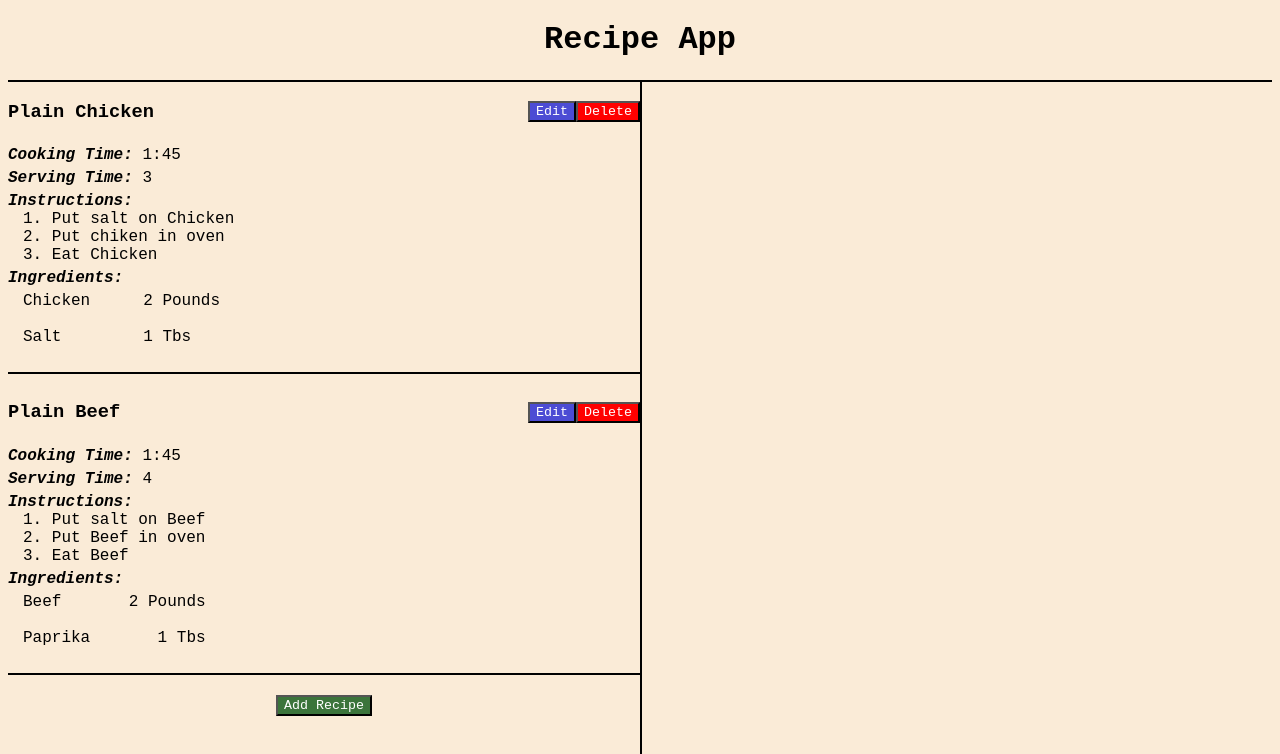
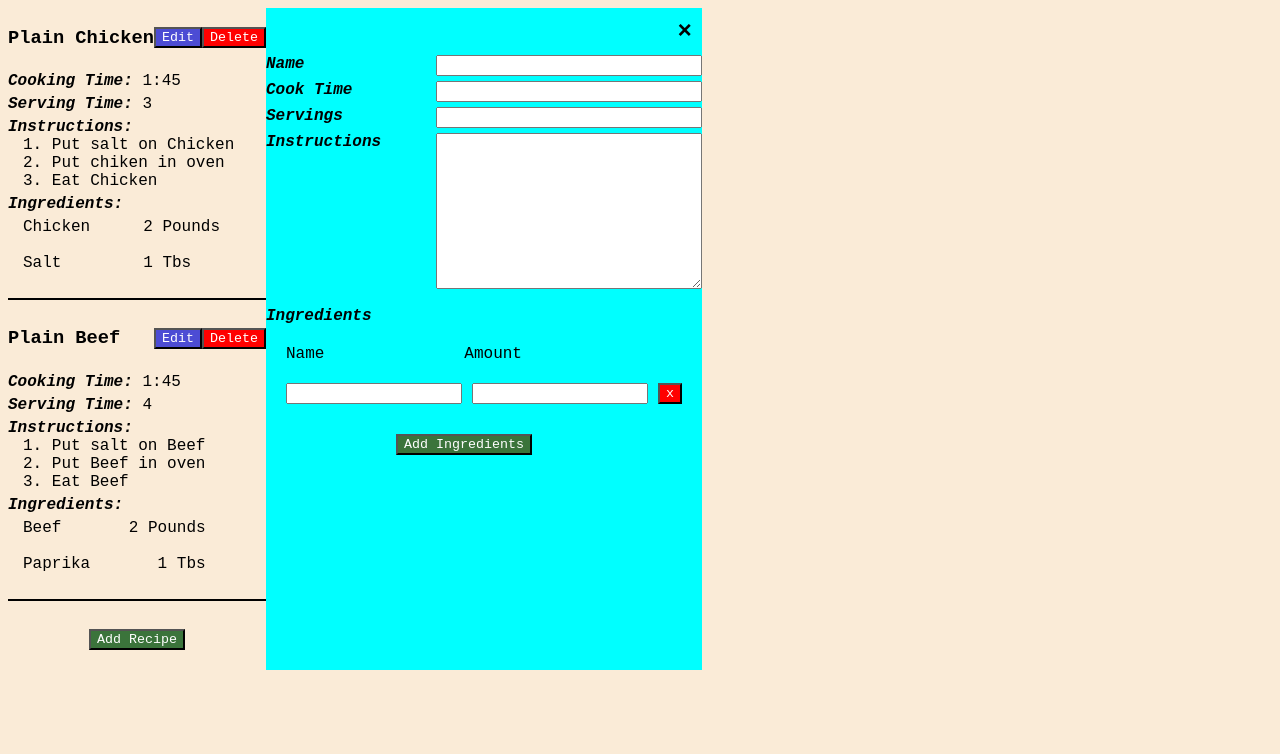
Before and after one commit to Hammad-Ahmed192000/Recipe-WebApp, a React (Create React App) app: page / in a window 1280 px wide. Shown: the top 754 px of the page. Built offline with nearby package versions, Linux system fonts and the light colour scheme.

Commit message:
Adding RecipeEdit and RecipeEditIngredients Components with their CSS

```diff
--- a/src/App.css
+++ b/src/App.css
@@ -13,9 +13,16 @@ body {
     background-color: antiquewhite;
 }
 
+.App {
+    display: flex;
+    /* justify-content: space-evenly; */
+}
+
 .recipe-list {
     /* background-color: grey; */
-    width: 50%;
+    width: 100%;
+    display: flex;
+    flex-direction: column;
 }
 
 .recipe-list-div {
@@ -89,3 +96,36 @@ body {
     column-gap: 50px;
     /* justify-content: flex-start; */
 }
+
+.recipe-edit {
+    display: flex;
+    flex-direction: column;
+    /* width: 100%; */
+    /* max-height: 100%; */
+    background-color: aqua;
+}
+
+.recipe-edit-remove-btn-div {
+    align-self: flex-end;
+}
+
+.recipe-edit-remove-btn {
+    background-color: transparent;
+    border: none;
+    font-size: 1.5rem;
+    font-weight: bolder;
+    padding: 10px;
+}
+
+.recipe-edit-details-grid {
+    display: grid;
+    grid-template-columns: repeat(2, auto);
+    row-gap: 5px;
+    column-gap: 50px;
+    /* justify-content: flex-start; */
+}
+
+label {
+    font-weight: bolder;
+    font-style: oblique;
+}
--- a/src/App.js
+++ b/src/App.js
@@ -3,6 +3,7 @@ import './App.css';
 import RecipeList from './Components/RecipeList';
 import { useState, useEffect } from 'react';
 import { v4 as uuidv4 } from 'uuid';
+import RecipeEdit from './Components/RecipeEdit';
 
 
 export const RecipeContext = React.createContext();
@@ -12,6 +13,8 @@ const LOCAL_STORAGE_KEY = 'cookingWithReact.react';
 function App() {
 
   const [recipes, setRecipes] = useState(sampleRecipes)
+
+
 
 
   // local storage Functionality code...
@@ -27,10 +30,10 @@ function App() {
   },[recipes]);
 
 
-  const recipeContextValue = {
-    handleRecipeAdd,
-    handleRecipeDelete
-  }
+  // const recipeContextValue = {
+  //   handleRecipeAdd,
+  //   handleRecipeDelete
+  // }
 
   function handleRecipeAdd() {
     const newRecipe = {
@@ -59,19 +62,23 @@ function App() {
     setRecipes(recipes.filter(recipe => recipe.id !== id));
   }
 
+  const recipeContextValue = {
+    handleRecipeAdd,
+    handleRecipeDelete
+  }
 
   return (
 
     <div className="App">
-      <h1 style={{
+      {/* <h1 style={{
         textAlign:'center',
       }}> Recipe App </h1>
-
-      <div className='horizontal-line'></div>
+       */}
+      {/* <div className='horizontal-line'></div> */}
 
       <RecipeContext.Provider value={recipeContextValue}>
 
-      <RecipeList recipes={recipes} />
+        <RecipeList recipes={recipes} />
 
          {/* handleRecipeAdd={handleRecipeAdd}
          handleRecipeDelete={handleRecipeDelete} */}
@@ -79,13 +86,17 @@ function App() {
       </RecipeContext.Provider>
 
 
-      <div className='vertical-line'></div>
+      {/* <div className='vertical-line'></div> */}
 
+        <RecipeEdit />
 
     </div>
 
   );
 }
+
+
+
 
 const sampleRecipes = [
   {
--- /dev/null
+++ b/src/Components/RecipeEdit.js
@@ -0,0 +1,55 @@
+import React from 'react'
+import RecipeEditIngredients from './RecipeEditIngredients'
+
+function RecipeEdit() {
+  return (
+    <div className="recipe-edit">
+        <div className='recipe-edit-remove-btn-div'>
+            <button className='recipe-edit-remove-btn'> &times; </button>
+        </div>
+
+        <div className='recipe-edit-details-grid'>
+            <label htmlFor='name' className='recipe-edit-label'> Name </label>
+            <input type='text' name='name' id='name' className='recipe-edit-input' />
+
+            <label htmlFor='cookTime' className='recipe-edit-label'> Cook Time </label>
+            <input type='text' name='cookTime' id='cookTime' className='recipe-edit-input' />
+
+            <label htmlFor='servings' min= '1' className='recipe-edit-label'> Servings </label>
+            <input type='number' name='servings' id='servings' className='recipe-edit-input' />
+
+            <label htmlFor='instructions' className='recipe-edit-label'> Instructions </label>
+            <textarea name="instructions" id="instructions" cols="30" rows="10"></textarea>
+
+
+        </div>
+        <br />
+
+
+        <label htmlFor=""> Ingredients</label>
+
+        <div style={{
+            display: 'flex',
+            gap:'140px',
+            margin: '20px 20px 0px 20px',
+            // fontWeight:'light'
+        }}>
+            <div> Name </div>
+            <div> Amount </div>
+        </div>
+
+
+            <RecipeEditIngredients />
+        <div style={{
+            display: 'flex',
+            margin: '10px 20px 20px 130px',
+        }}>
+            <button className='add-btn'> Add Ingredients </button>
+        </div>
+
+
+    </div>
+  )
+}
+
+export default RecipeEdit
--- /dev/null
+++ b/src/Components/RecipeEditIngredients.js
@@ -0,0 +1,24 @@
+import React from 'react'
+
+function RecipeEditIngredients() {
+  return (
+    <div className='recipe-edit-ingredients'>
+
+
+
+    <div style={{
+        display:'flex',
+        gap:'10px',
+        margin:'20px',
+
+    }}>
+        <input type="text" id='name' />
+        <input type="text" id='amount'/>
+        <button className='delete-btn '>x</button>
+    </div>
+
+    </div>
+  )
+}
+
+export default RecipeEditIngredients
```
Also changed, not shown: src/Components/RecipeList.js (line endings or trailing spaces).
